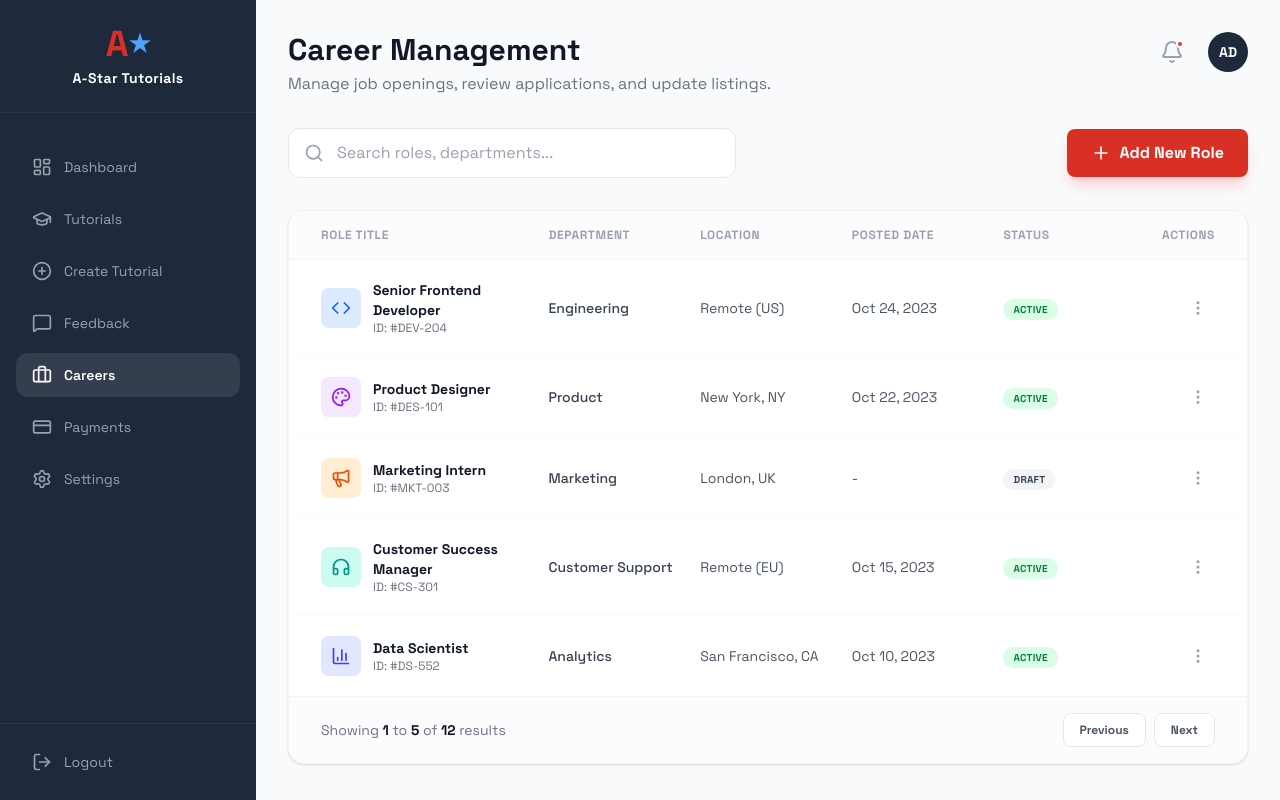
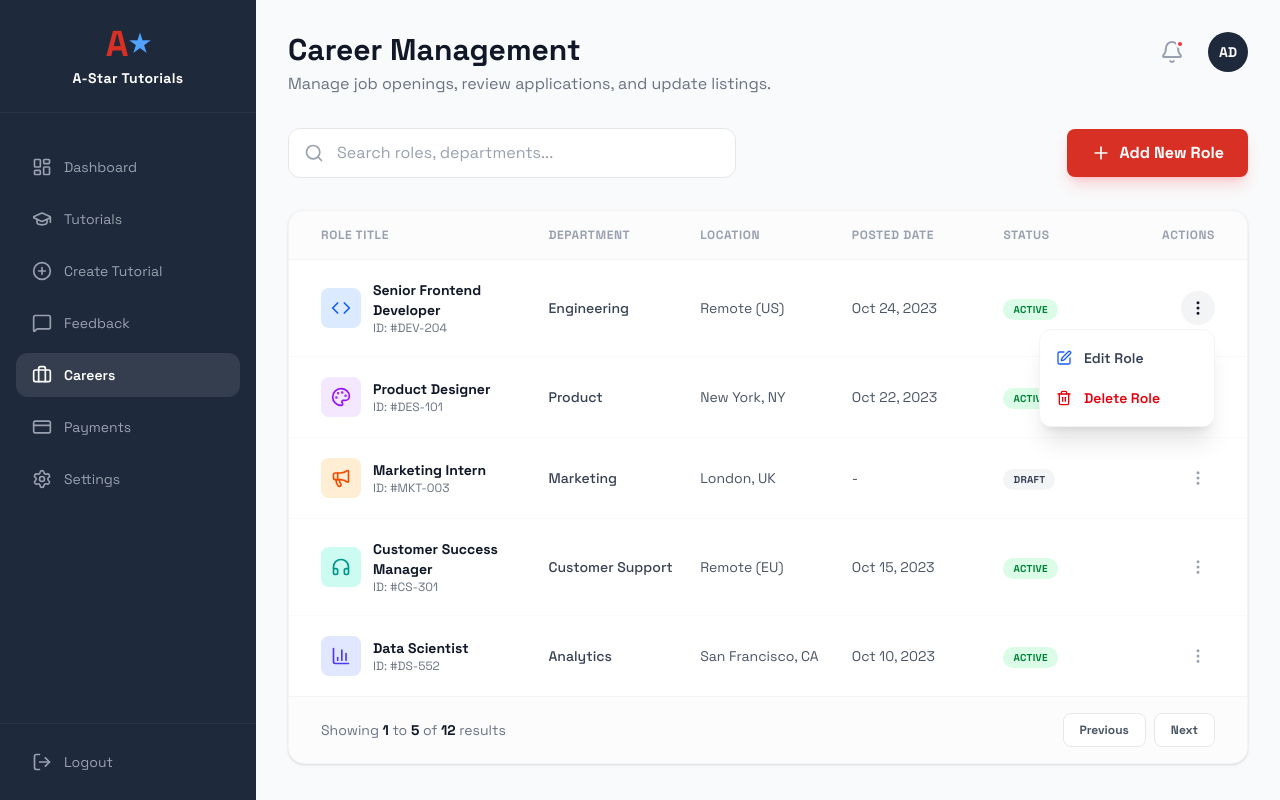
Before and after one commit to astartutorials/astutorials-v1, a Next.js app: page /admin/careers in a window 1280 px wide. Both pictures are taken after a click on the button 1197 px from the left and 308 px from the top of the page. Built offline with nearby package versions, Linux system fonts and the light colour scheme.

Commit message:
feat: file re organisation

```diff
--- a/app/admin/(dashboard)/careers/page.tsx
+++ b/app/admin/(dashboard)/careers/page.tsx
@@ -1,8 +1,9 @@
 'use client';
 
 import { useState } from "react";
-import { Search, Plus, Bell, Code, Palette, Megaphone, Headphones, BarChart3, MoreVertical } from "lucide-react";
-import AddCareerRoleModal from "@/components/admin/AddCareerRoleModal";
+import { Search, Plus, Bell, Code, Palette, Megaphone, Headphones, BarChart3, MoreVertical, Edit, Trash2 } from "lucide-react";
+import AddCareerRoleModal from "@/components/careers/admin/AddCareerRoleModal";
+import { motion, AnimatePresence } from "framer-motion";
 
 const jobRoles = [
   {
@@ -67,11 +68,82 @@ const jobRoles = [
   }
 ];
 
+function JobRow({ job }: { job: any }) {
+  const [showMenu, setShowMenu] = useState(false);
+
+  return (
+    <div className="grid grid-cols-12 gap-4 px-8 py-5 items-center hover:bg-gray-50/50 transition-colors group relative">
+      <div className="col-span-3 flex items-center gap-3">
+        <div className={`w-10 h-10 rounded-lg flex items-center justify-center ${job.iconColor} flex-shrink-0`}>
+          <job.icon size={20} />
+        </div>
+        <div>
+          <h4 className="font-bold text-gray-900 text-sm">{job.title}</h4>
+          <p className="text-xs text-gray-500">ID: {job.jobId}</p>
+        </div>
+      </div>
+      <div className="col-span-2 text-sm text-gray-700 font-medium">{job.department}</div>
+      <div className="col-span-2 text-sm text-gray-600">{job.location}</div>
+      <div className="col-span-2 text-sm text-gray-600">{job.postedDate}</div>
+      <div className="col-span-2">
+        <span className={`px-2.5 py-1 rounded-full text-[10px] font-bold uppercase tracking-wide ${job.statusColor}`}>
+          {job.status}
+        </span>
+      </div>
+      <div className="col-span-1 flex justify-end relative">
+        <button
+          onClick={() => setShowMenu(!showMenu)}
+          className={`p-2 rounded-full transition-colors ${showMenu ? 'bg-gray-100 text-gray-900' : 'text-gray-400 hover:text-gray-600'}`}
+        >
+          <MoreVertical size={18} />
+        </button>
+
+        <AnimatePresence>
+          {showMenu && (
+            <>
+              <div
+                className="fixed inset-0 z-10"
+                onClick={() => setShowMenu(false)}
+              />
+              <motion.div
+                initial={{ opacity: 0, scale: 0.95, y: -10 }}
+                animate={{ opacity: 1, scale: 1, y: 0 }}
+                exit={{ opacity: 0, scale: 0.95, y: -10 }}
+                className="absolute right-0 top-full mt-1 w-44 bg-white rounded-xl shadow-xl border border-gray-100 py-2 z-20 overflow-hidden"
+              >
+                <button
+                  onClick={() => {
+                    setShowMenu(false);
+                    console.log("Edit job:", job.id);
+                  }}
+                  className="w-full px-4 py-2.5 text-left text-sm font-semibold text-gray-700 hover:bg-gray-50 flex items-center gap-3 transition-colors"
+                >
+                  <Edit size={16} className="text-blue-600" />
+                  Edit Role
+                </button>
+                <button
+                  onClick={() => {
+                    setShowMenu(false);
+                    console.log("Delete job:", job.id);
+                  }}
+                  className="w-full px-4 py-2.5 text-left text-sm font-semibold text-red-600 hover:bg-red-50 flex items-center gap-3 transition-colors"
+                >
+                  <Trash2 size={16} />
+                  Delete Role
+                </button>
+              </motion.div>
+            </>
+          )}
+        </AnimatePresence>
+      </div>
+    </div>
+  );
+}
+
 export default function AdminCareersPage() {
   const [searchQuery, setSearchQuery] = useState("");
   const [isModalOpen, setIsModalOpen] = useState(false);
 
-  // Filter jobs based on search
   const filteredJobs = jobRoles.filter(job =>
     job.title.toLowerCase().includes(searchQuery.toLowerCase()) ||
     job.department.toLowerCase().includes(searchQuery.toLowerCase()) ||
@@ -80,7 +152,7 @@ export default function AdminCareersPage() {
 
   return (
     <div>
-      {/* Header */}
+      {/* ... previous content until divide-y ... */}
       <div className="flex flex-col md:flex-row md:justify-between md:items-start gap-4 mb-8">
         <div>
           <h1 className="text-2xl md:text-3xl font-bold text-gray-900 mb-1">Career Management</h1>
@@ -97,7 +169,6 @@ export default function AdminCareersPage() {
         </div>
       </div>
 
-      {/* Actions */}
       <div className="flex flex-col md:flex-row justify-between items-stretch md:items-center gap-4 mb-8">
         <div className="relative w-full md:max-w-md">
           <Search className="absolute left-4 top-1/2 -translate-y-1/2 text-gray-400" size={20} />
@@ -119,11 +190,9 @@ export default function AdminCareersPage() {
         </button>
       </div>
 
-      {/* Table Card */}
       <div className="bg-white rounded-2xl shadow-sm border border-gray-100 overflow-hidden">
         <div className="overflow-x-auto">
           <div className="min-w-[900px]">
-            {/* Table Header */}
             <div className="grid grid-cols-12 gap-4 px-8 py-4 bg-gray-50/50 border-b border-gray-100 text-xs font-bold text-gray-400 uppercase tracking-wider">
               <div className="col-span-3">Role Title</div>
               <div className="col-span-2">Department</div>
@@ -133,50 +202,9 @@ export default function AdminCareersPage() {
               <div className="col-span-1 text-right">Actions</div>
             </div>
 
-            {/* Table Body */}
             <div className="divide-y divide-gray-50">
               {filteredJobs.map((job) => (
-                <div key={job.id} className="grid grid-cols-12 gap-4 px-8 py-5 items-center hover:bg-gray-50/50 transition-colors group">
-                  {/* Role Title */}
-                  <div className="col-span-3 flex items-center gap-3">
-                    <div className={`w-10 h-10 rounded-lg flex items-center justify-center ${job.iconColor} flex-shrink-0`}>
-                      <job.icon size={20} />
-                    </div>
-                    <div>
-                      <h4 className="font-bold text-gray-900 text-sm">{job.title}</h4>
-                      <p className="text-xs text-gray-500">ID: {job.jobId}</p>
-                    </div>
-                  </div>
-
-                  {/* Department */}
-                  <div className="col-span-2 text-sm text-gray-700 font-medium">
-                    {job.department}
-                  </div>
-
-                  {/* Location */}
-                  <div className="col-span-2 text-sm text-gray-600">
-                    {job.location}
-                  </div>
-
-                  {/* Posted Date */}
-                  <div className="col-span-2 text-sm text-gray-600">
-                    {job.postedDate}
-                  </div>
-
-                  {/* Status */}
-                  <div className="col-span-2">
-                    <span className={`px-2.5 py-1 rounded-full text-[10px] font-bold uppercase tracking-wide ${job.statusColor}`}>
-                      {job.status}
-                    </span>
-                  </div>
-
-                  {/* Actions */}
-                  <div className="col-span-1 flex justify-end">
-                    <button className="p-2 text-gray-400 hover:text-gray-600 transition-colors">
-                      <MoreVertical size={18} />
-                    </button>
-                  </div>
-                </div>
+                <JobRow key={job.id} job={job} />
               ))}
             </div>
           </div>
--- a/components/Footer.tsx
+++ /dev/null
@@ -1,11 +0,0 @@
-'use client';
-
-const Footer = () => {
-    return (
-        <footer className="w-full py-6 text-center text-gray-400 text-xs sm:text-sm mt-8 md:mt-12 bg-white px-4">
-            <p>© 2026 A-Star Tutorials. All rights reserved.</p>
-        </footer>
-    );
-};
-
-export default Footer;
--- a/components/Navbar.tsx
+++ /dev/null
@@ -1,101 +0,0 @@
-'use client';
-
-import Link from 'next/link';
-import { GraduationCap, Moon, Menu, X } from 'lucide-react';
-import { useState } from 'react';
-
-const Navbar = () => {
-    const [mobileMenuOpen, setMobileMenuOpen] = useState(false);
-
-    return (
-        <nav className="w-full py-4 px-4 md:px-6 flex items-center justify-between bg-white border-b border-gray-100 sticky top-0 z-50">
-            {/* Left: Logo */}
-            <div className="flex items-center gap-2">
-                <GraduationCap className="w-6 h-6 md:w-8 md:h-8 text-blue-900 fill-blue-900" />
-                <span className="text-xl md:text-2xl font-bold text-slate-900">A-Star.</span>
-            </div>
-
-            {/* Center: Desktop Navigation Links */}
-            <div className="hidden md:flex items-center gap-8">
-                <Link href="/" className="text-gray-500 hover:text-gray-900 font-medium transition-colors">
-                    Home
-                </Link>
-                <Link href="/tutorials" className="text-red-500 font-bold transition-colors">
-                    Tutorials
-                </Link>
-                <Link href="/resources" className="text-gray-500 hover:text-gray-900 font-medium transition-colors">
-                    Resources
-                </Link>
-                <Link href="/contact" className="text-gray-500 hover:text-gray-900 font-medium transition-colors">
-                    Contact
-                </Link>
-            </div>
-
-            {/* Right: Actions */}
-            <div className="flex items-center gap-2 md:gap-4">
-                <button className="p-2 rounded-full hover:bg-gray-100 transition-colors text-gray-500">
-                    <Moon className="w-4 h-4 md:w-5 md:h-5 fill-gray-500" />
-                </button>
-                <button className="hidden sm:block bg-blue-900 hover:bg-blue-800 text-white px-4 md:px-6 py-2 rounded-full font-medium transition-colors text-sm md:text-base">
-                    Sign In
-                </button>
-
-                {/* Mobile Menu Button */}
-                <button
-                    className="md:hidden p-2 rounded-lg hover:bg-gray-100 transition-colors"
-                    onClick={() => setMobileMenuOpen(!mobileMenuOpen)}
-                >
-                    {mobileMenuOpen ? (
-                        <X className="w-6 h-6 text-gray-700" />
-                    ) : (
-                        <Menu className="w-6 h-6 text-gray-700" />
-                    )}
-                </button>
-            </div>
-
-            {/* Mobile Menu Overlay */}
-            {mobileMenuOpen && (
-                <div className="md:hidden absolute top-full left-0 right-0 bg-white border-b border-gray-100 shadow-lg">
-                    <div className="flex flex-col p-4 space-y-4">
-                        <Link
-                            href="/"
-                            className="text-gray-500 hover:text-gray-900 font-medium transition-colors py-2"
-                            onClick={() => setMobileMenuOpen(false)}
-                        >
-                            Home
-                        </Link>
-                        <Link
-                            href="/tutorials"
-                            className="text-red-500 font-bold transition-colors py-2"
-                            onClick={() => setMobileMenuOpen(false)}
-                        >
-                            Tutorials
-                        </Link>
-                        <Link
-                            href="/resources"
-                            className="text-gray-500 hover:text-gray-900 font-medium transition-colors py-2"
-                            onClick={() => setMobileMenuOpen(false)}
-                        >
-                            Resources
-                        </Link>
-                        <Link
-                            href="/contact"
-                            className="text-gray-500 hover:text-gray-900 font-medium transition-colors py-2"
-                            onClick={() => setMobileMenuOpen(false)}
-                        >
-                            Contact
-                        </Link>
-                        <button
-                            className="sm:hidden bg-blue-900 hover:bg-blue-800 text-white px-6 py-2 rounded-full font-medium transition-colors text-center"
-                            onClick={() => setMobileMenuOpen(false)}
-                        >
-                            Sign In
-                        </button>
-                    </div>
-                </div>
-            )}
-        </nav>
-    );
-};
-
-export default Navbar;
```
Also changed, not shown: components/careers/admin/AddCareerRoleModal.tsx (renamed from components/admin/AddCareerRoleModal.tsx), components/tutorials/admin/CreateTutorialModal.tsx (renamed from components/admin/CreateTutorialModal.tsx).
